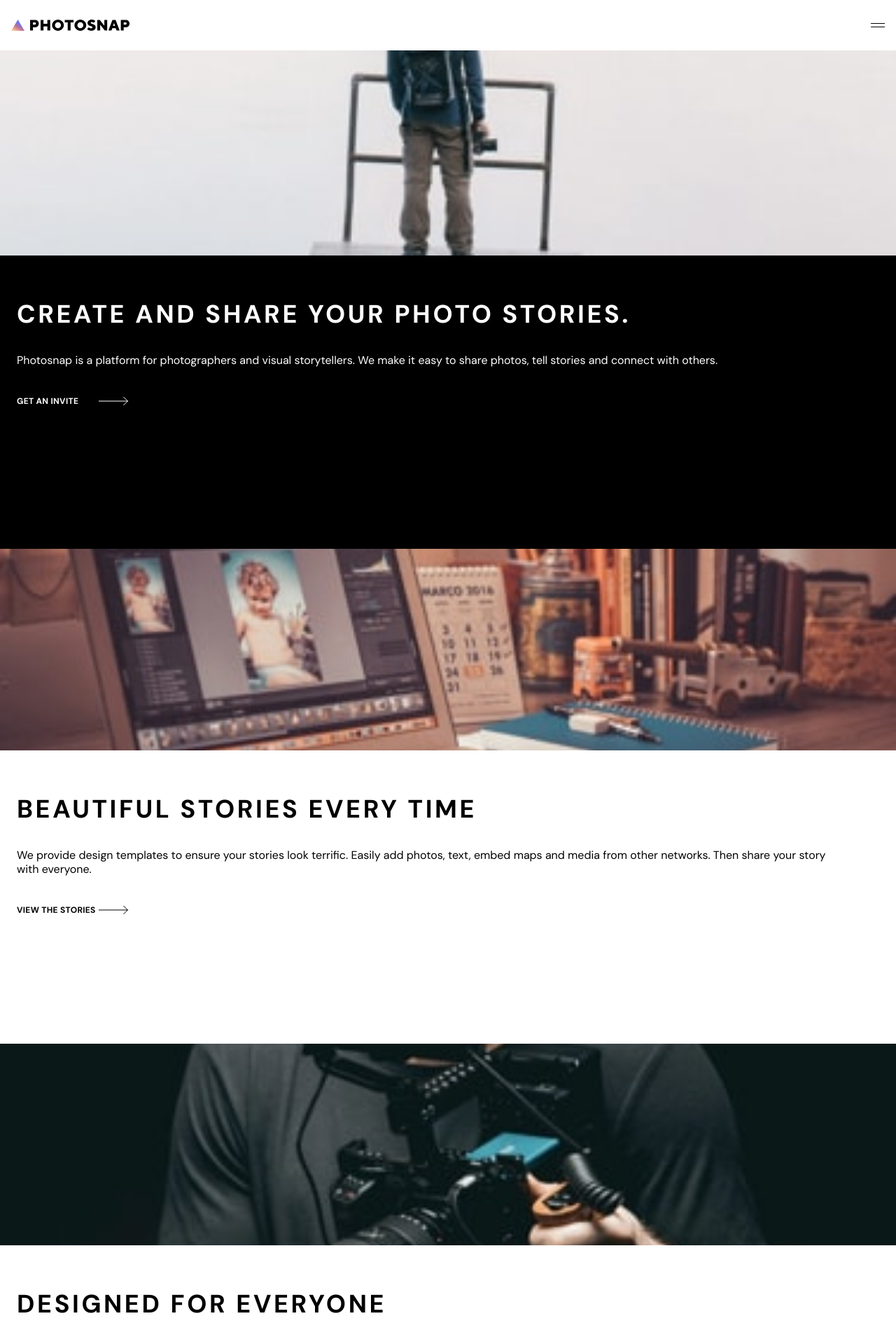
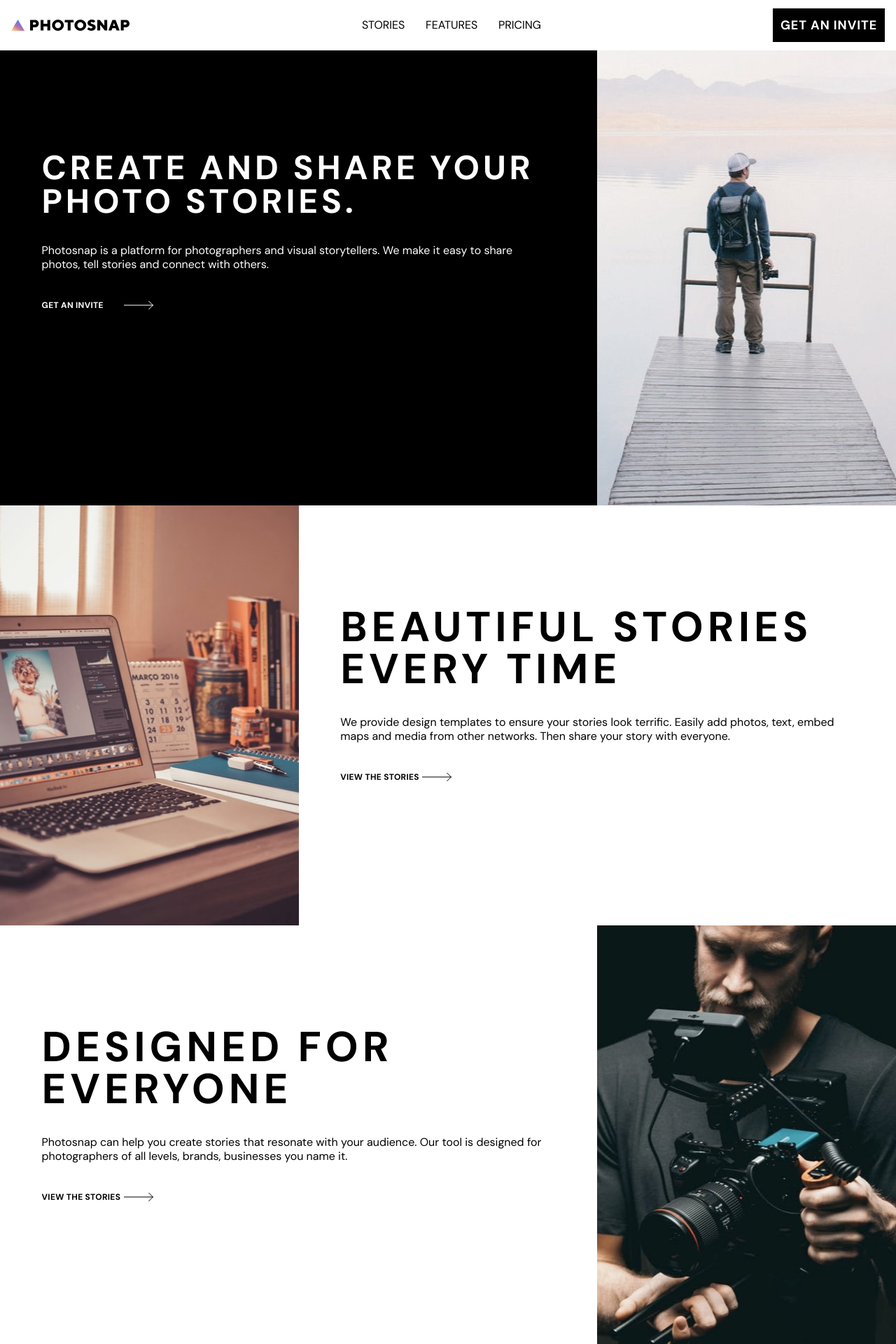
Before and after one commit to Sklearosi/photosnap, a React (Vite) app: page / in a window 1280 px wide. Shown: the top 1920 px of the page at 70% size. Built offline with nearby package versions, Linux system fonts and the light colour scheme.

Commit message:
style:finished header and home components tablet media styling feat:created resize function

```diff
--- a/src/components/Header.tsx
+++ b/src/components/Header.tsx
@@ -5,24 +5,38 @@ const Header = () => {
   const [menuOpen, setMenuOpen] = useState(false);
 
   return (
-    <div>
+    <div className=''>
       <div className="w-full flex justify-between items-center h-headerHeight">
         <img className="ml-4" src="/assets/shared/desktop/logo.svg" alt="" />
         <img
           onClick={() => {
             setMenuOpen(!menuOpen);
           }}
-          className="mr-4"
+          className="mr-4 md:hidden"
           src="/assets/shared/mobile/menu.svg"
           alt=""
         />
+        <ul className=' w-64 justify-between items-center hidden md:flex'>
+          <Link to='/stories' onClick={() => {
+            setMenuOpen(false)
+          }}>STORIES</Link>
+          <Link to="/features" onClick={() => {
+            setMenuOpen(false)
+          }}>FEATURES</Link>
+          <Link to='/pricing' onClick={() => {
+            setMenuOpen(false)
+          }}>PRICING</Link>
+          </ul>
+          <button className=" h-12 bg-black   text-white text-center text-lg font-bold leading-5 tracking-wider mt-0 w-40 mr-4 hidden md:block">
+          GET AN INVITE
+        </button>
       </div>
 
 
-      <div className={` absolute bg-white w-full  overflow-y-hidden  text-center transition-all duration-500 ${!menuOpen ? 'h-0  overflow-hidden transition-all duration-500' :  ' h-menuHeight overflow-auto pt-6'}`}>
+      <div className={` absolute bg-white w-full  overflow-y-hidden  text-center transition-all duration-500 ${!menuOpen ? 'h-0  overflow-hidden transition-all duration-500' :  ' h-menuHeight overflow-auto pt-6'} `}>
 
 
-        <ul className="grid justify-center items-center gap-3 text-center pb-5 w-10/12 m-auto text-15 font-bold leading-20 tracking-widest border-b border-black">
+        <ul className="grid justify-center items-center gap-3 text-center pb-5 w-10/12 m-auto text-15 font-bold leading-20 tracking-widest border-b border-black  ">
           <Link to='/stories' onClick={() => {
             setMenuOpen(false)
           }}>STORIES</Link>
@@ -33,7 +47,7 @@ const Header = () => {
             setMenuOpen(false)
           }}>PRICING</Link>
         </ul>
-        <button className="block w-80 h-12 bg-black m-auto mt-5 text-white text-center text-lg font-bold leading-5 tracking-wider">
+        <button className="block w-80 h-12 bg-black m-auto mt-5 text-white text-center text-lg font-bold leading-5 tracking-wider md:mt-0 md:w-40">
           GET AN INVITE
         </button>
       </div>
--- a/src/components/Home.tsx
+++ b/src/components/Home.tsx
@@ -1,36 +1,76 @@
+import { useEffect, useState } from "react"
 
 
 const Home = () => {
+
+    const [media, setMedia] = useState <string> ('mobile')
+    const [stories, setStories] = useState <string> ('mobile')
+
+    const updateMedia = () => {
+        if (window.innerWidth < 768 ) {
+          setMedia('mobile');
+          setStories('mobile')
+        } else if(window.innerWidth >= 768 && window.innerWidth < 1280) {
+          setMedia('tablet');
+          setStories('desktop')
+        } else if(window.innerWidth >= 1280 ){
+            setMedia('desktop')
+            setStories('desktop')
+        }
+      };
+
+      useEffect(() => {
+
+        updateMedia();
+
+
+        window.addEventListener('resize', updateMedia);
+
+
+        return () => {
+          window.removeEventListener('resize', updateMedia);
+        };
+      }, []);
+
+
     return(
         <div>
-            <div>
-                <div style={{backgroundImage: 'url(/assets/home/mobile/create-and-share.jpg)'}} className=" h-heroHeight bg-cover bg-center"></div>
-                <div className=" bg-black w-full h-blackDiv ">
-                    <h1 className="text-4xl font-bold leading-2 tracking-widest text-white uppercase pt-16 ml-6">Create and share your photo stories.  </h1>
+            <div className="md:grid md:grid-cols-3 md:h-tabletHeight">
+                <div style={{backgroundImage: `url(/assets/home/${media}/create-and-share.jpg)` }} className=" h-heroHeight bg-cover bg-center md:order-2 md:h-auto"></div>
+                <div className=" bg-black w-full h-blackDiv  md:order-1 md:col-span-2 md:h-auto">
+                    <div className=" md:w-11/12 m-auto md:mt-20">
+                    <h1 className="text-4xl font-bold leading-2 tracking-widest text-white uppercase pt-16 ml-6 md:text-5xl">Create and share your photo stories.  </h1>
                     <p className="text-base font-normal leading-5 text-white mt-9 ml-6 w-11/12">Photosnap is a platform for photographers and visual storytellers. We make it easy to share photos, tell stories and connect with others.</p>
-                    <div className="flex w-40 justify-between items-center mt-10 ml-6"><p className="text-xs font-bold leading-4 tracking-wide text-white">GET AN INVITE</p><svg xmlns="http://www.w3.org/2000/svg" width="43" height="14"><g fill="none" fillRule="evenodd" stroke="#FFFFFF"><path d="M0 7h41.864M35.428 1l6 6-6 6"/></g></svg></div>
+                    <div className="flex w-40 justify-between items-center mt-10 ml-6"><p className="text-xs font-bold leading-4 tracking-wide text-white">GET AN INVITE</p><svg xmlns="http://www.w3.org/2000/svg" width="43" height="14"><g fill="none" fillRule="evenodd" stroke="#FFFFFF"><path d="M0 7h41.864M35.428 1l6 6-6 6"/></g></svg>
+                    </div>
+                    </div>
                 </div>
             </div>
-            <div>
-                <div style={{backgroundImage: 'url(/assets/home/mobile/beautiful-stories.jpg)'}} className=" bg-cover bg-center h-72"></div>
-                <div className="  w-full h-blackDiv ">
-                    <h1 className="text-4xl font-bold leading-2 tracking-widest text-black uppercase pt-16 ml-6">Beautiful Stories every time</h1>
+            <div className=" md:h-forHomeStories md:grid md:grid-cols-3">
+                <div style={{backgroundImage: `url(/assets/home/${media}/beautiful-stories.jpg)`}} className=" bg-cover bg-center h-72 md:h-auto"></div>
+                <div className="  w-full h-blackDiv md:col-span-2">
+                    <div className=" md:w-11/12 m-auto pt-20">
+                    <h1 className="text-4xl font-bold leading-2 tracking-widest text-black uppercase pt-16 ml-6 md:text-6xl">Beautiful Stories every time</h1>
                     <p className="text-base font-normal leading-5 text-black mt-9 ml-6 w-11/12">We provide design templates to ensure your stories look terrific. Easily add photos, text, embed maps and media from other networks. Then share your story with everyone.</p>
                     <div className="flex w-40 justify-between items-center mt-10 ml-6"><p className="text-xs font-bold leading-4 tracking-wide text-black">VIEW THE STORIES</p>
                     <svg xmlns="http://www.w3.org/2000/svg" width="43" height="14"><g fill="none" fillRule="evenodd" stroke="#000"><path d="M0 7h41.864M35.428 1l6 6-6 6"/></g></svg></div>
+                    </div>
                 </div>
             </div>
-            <div>
-                <div style={{backgroundImage: 'url(/assets/home/mobile/designed-for-everyone.jpg)'}} className=" bg-cover bg-center h-72"></div>
-                <div className="  w-full h-blackDiv ">
-                    <h1 className="text-4xl font-bold leading-2 tracking-widest text-black uppercase pt-16 ml-6">DESIGNED FOR EVERYONE</h1>
+            <div className="md:h-forHomeStories md:grid md:grid-cols-3">
+                <div style={{backgroundImage: `url(/assets/home/${media}/designed-for-everyone.jpg)`}} className=" bg-cover bg-center h-72 md:h-full md:order-2"></div>
+                <div className="  w-full h-blackDiv md:col-span-2">
+                    <div className="md:w-11/12 m-auto pt-20">
+                    <h1 className="text-4xl md:text-6xl font-bold leading-2 tracking-widest text-black uppercase pt-16 ml-6">DESIGNED FOR EVERYONE</h1>
                     <p className="text-base font-normal leading-5 text-black mt-9 ml-6 w-11/12">Photosnap can help you create stories that resonate with your audience.  Our tool is designed for photographers of all levels, brands, businesses you name it. </p>
                     <div className="flex w-40 justify-between items-center mt-10 ml-6"><p className="text-xs font-bold leading-4 tracking-wide text-black">VIEW THE STORIES</p>
-                    <svg xmlns="http://www.w3.org/2000/svg" width="43" height="14"><g fill="none" fillRule="evenodd" stroke="#000"><path d="M0 7h41.864M35.428 1l6 6-6 6"/></g></svg></div>
+                    <svg xmlns="http://www.w3.org/2000/svg" width="43" height="14"><g fill="none" fillRule="evenodd" stroke="#000"><path d="M0 7h41.864M35.428 1l6 6-6 6"/></g></svg>
+                    </div>
+                    </div>
                 </div>
             </div>
             <div className=" text-white">
-                <div style={{backgroundImage: 'url(/assets/stories/mobile/mountains.jpg)'}} className="h-mobHeight bg-cover bg-center relative">
+                <div style={{backgroundImage: `url(/assets/stories/${stories}/mountains.jpg)`}} className="h-mobHeight bg-cover bg-center relative">
                     <div className=" absolute bottom-7 w-10/12 right-0 left-0 m-auto">
                         <div className=" border-b border-white pb-3">
                         <p>The Mountains</p>
@@ -42,7 +82,7 @@ const Home = () => {
                         </div>
                     </div>
                 </div>
-                <div style={{backgroundImage: 'url(/assets/stories/mobile/cityscapes.jpg)'}} className="h-mobHeight bg-cover bg-center relative">
+                <div style={{backgroundImage: `url(/assets/stories/${stories}/cityscapes.jpg)`}} className="h-mobHeight bg-cover bg-center relative">
                     <div className=" absolute bottom-7 w-10/12 right-0 left-0 m-auto">
                         <div className=" border-b border-white pb-3">
                         <p>Sunset Cityscapes</p>
@@ -54,7 +94,7 @@ const Home = () => {
                         </div>
                     </div>
                 </div>
-                <div style={{backgroundImage: 'url(/assets/stories/mobile/18-days-voyage.jpg)'}} className="h-mobHeight bg-cover bg-center relative">
+                <div style={{backgroundImage: `url(/assets/stories/${stories}/18-days-voyage.jpg)`}} className="h-mobHeight bg-cover bg-center relative">
                     <div className=" absolute bottom-7 w-10/12 right-0 left-0 m-auto">
                         <div className=" border-b border-white pb-3">
                         <p>18 Days Voyage</p>
@@ -66,7 +106,7 @@ const Home = () => {
                         </div>
                     </div>
                 </div>
-                <div style={{backgroundImage: 'url(/assets/stories/mobile/architecturals.jpg)'}} className="h-mobHeight bg-cover bg-center relative">
+                <div style={{backgroundImage: `url(/assets/stories/${stories}/architecturals.jpg)`}} className="h-mobHeight bg-cover bg-center relative">
                     <div className=" absolute bottom-7 w-10/12 right-0 left-0 m-auto">
                         <div className=" border-b border-white pb-3">
                         <p>Architecturals</p>
--- a/tailwind.config.js
+++ b/tailwind.config.js
@@ -12,7 +12,9 @@ export default {
         heroHeight:"293px",
         blackDiv:"419px",
         mobHeight:"375px",
-        features:"300px"
+        features:"300px",
+        tabletHeight: "650px",
+        forHomeStories: "600px"
       },
       transitionDuration: {
         '500': '0.5s',
```
